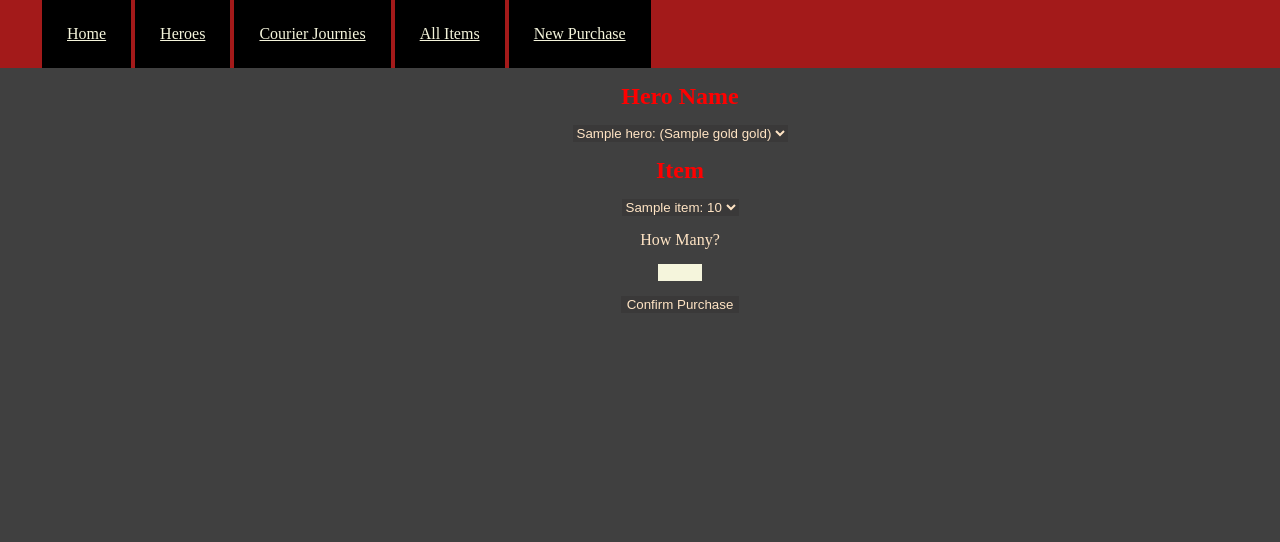
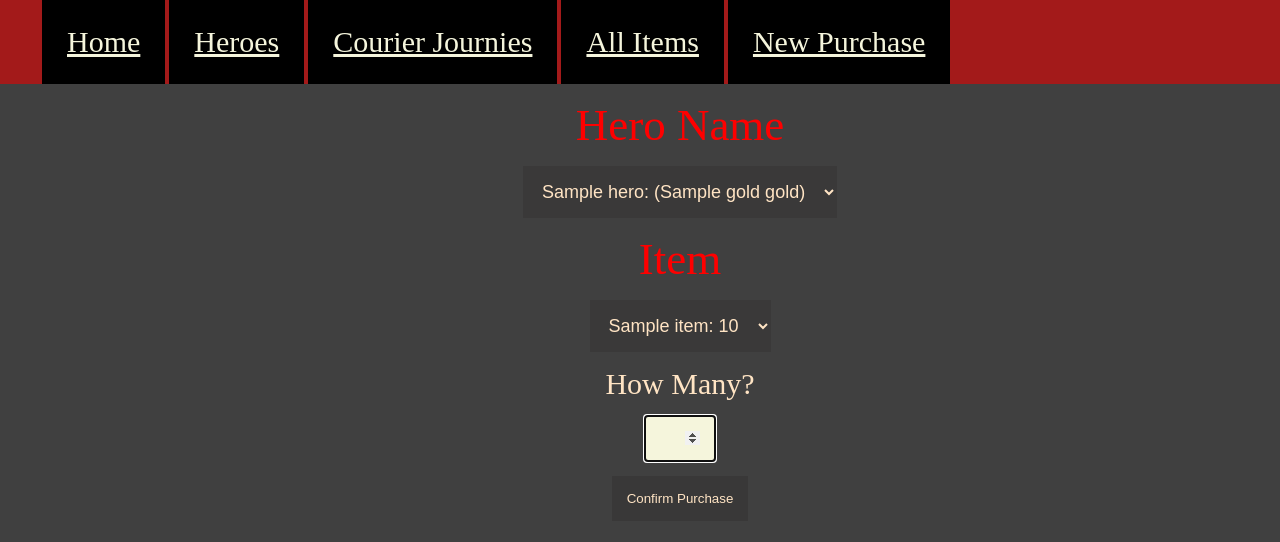
Before and after one commit to weewilsonboy/dota_shop_python_project, a Flask app: template templates/order/new.jinja in a window 1280 px wide. Shown: the top 542 px of the page. Run offline with Flask 3, Linux system fonts and the light colour scheme; the template is opened without the code that fills it: most values are stand-ins (such as "Sample title", 1, 10 or a date in 2020).

Commit message:
changed css sizing to be more readable

```diff
--- a/controllers/order_controller.py
+++ b/controllers/order_controller.py
@@ -53,4 +53,4 @@ def order_confirm():
 
 @order_blueprint.route('/order/new')
 def new_order():
-    return render_template('/order/new.jinja', heroes = Hero.query.order_by(Hero.name).all(), items = Item.query.all())
+    return render_template('/order/new.jinja', heroes = Hero.query.order_by(Hero.name).all(), items = Item.query.order_by(Item.name))
--- a/static/style.css
+++ b/static/style.css
@@ -7,8 +7,14 @@
     color: bisque;
 }
 
+body {
+    font-size: 30px;
+}
 
-
+select {
+    padding: 15px;
+    font-size: large;
+}
 
 .hero{
     color: red;
@@ -132,8 +138,7 @@
 .form_label {
     color: red;
     justify-content: center;
-    font-size: x-large;
-    font-weight: 600;
+    font-size: 150%;
 }
 
 .purchase_form li{
@@ -145,10 +150,12 @@
 
 .purchase_form select {
     background-color: rgba(56, 54, 54, 0.726);
+    padding: 15px;
 }
 
 .purchase_form button {
     background-color:rgba(56, 54, 54, 0.726);
+    padding: 15px;
 }
 
 .item_list {
@@ -249,11 +256,13 @@
 .button {
     margin: 1px;
     border: 5px;
+    padding: 15px;
     background-color: black;
 }
 
 .number {
     background-color: beige;
+    padding: 15px;
     color: black;
 }
 
--- a/templates/order/new.jinja
+++ b/templates/order/new.jinja
@@ -21,7 +21,7 @@
     <label for="number">How Many?</label>
     </li>
     <li>
-    <input type="number" min="1" max="9" name="number" id="number" class="number">
+    <input type="number" min="1" max="9" name="number" id="number" class="number" autofocus>
     </li>
     <li>
     <button type="submit">Confirm Purchase</button></li>
```
